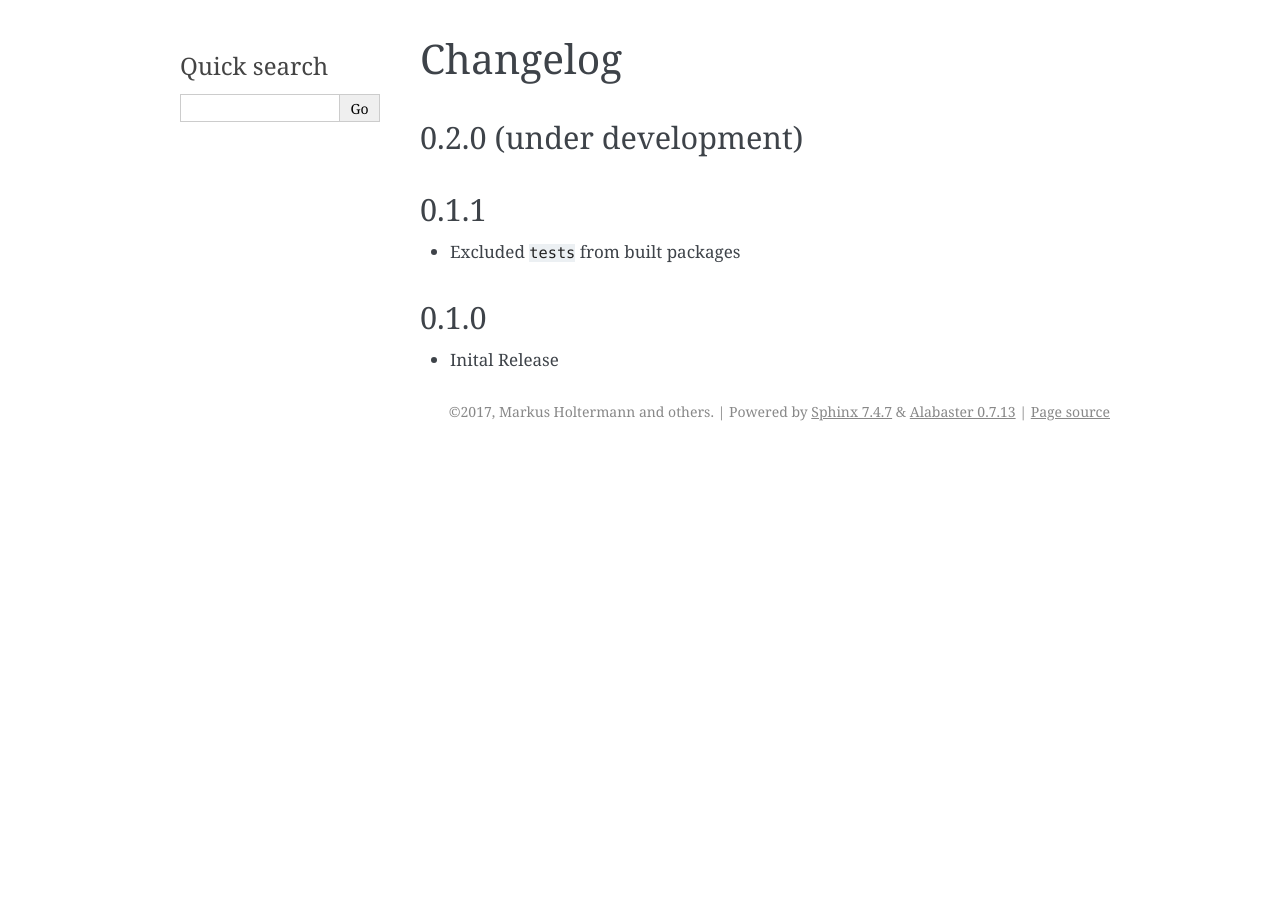
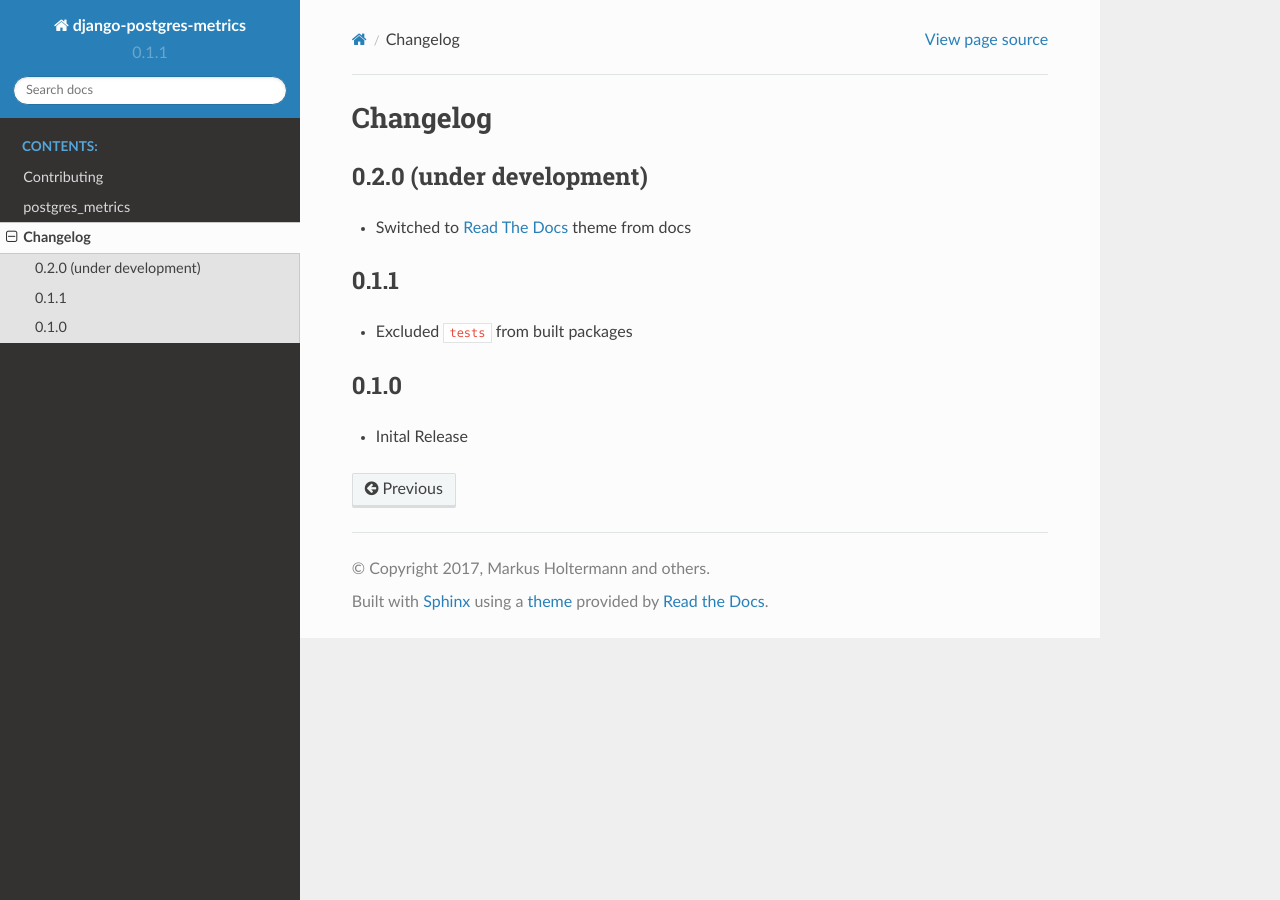
Before and after one commit to django-postgres-metrics/django-postgres-metrics, a Sphinx documentation site: the page built from docs/source/changelog.rst, in a window 1280 px wide. Built offline with Sphinx 7.4.7 and the Read the Docs theme 2.0.0, drawn with Linux system fonts in a browser that asks for light colours.

Commit message:
Used ReadTheDocs theme (#9)

```diff
--- /dev/null
+++ b/docs/requirements.txt
@@ -0,0 +1 @@
+sphinx_rtd_theme
--- a/docs/source/changelog.rst
+++ b/docs/source/changelog.rst
@@ -4,6 +4,9 @@ Changelog
 
 0.2.0 (under development)
 =========================
+
+* Switched to `Read The Docs <https://github.com/rtfd/sphinx_rtd_theme>`_ theme
+  from docs
 
 0.1.1
 =====
--- a/docs/source/conf.py
+++ b/docs/source/conf.py
@@ -92,7 +92,8 @@ todo_include_todos = False
 # The theme to use for HTML and HTML Help pages.  See the documentation for
 # a list of builtin themes.
 #
-html_theme = 'alabaster'
+# html_theme = 'alabaster'
+html_theme = "sphinx_rtd_theme"
 
 # Theme options are theme-specific and customize the look and feel of a theme
 # further.  For a list of options available for each theme, see the
@@ -110,12 +111,12 @@ html_static_path = ['_static']
 #
 # This is required for the alabaster theme
 # refs: http://alabaster.readthedocs.io/en/latest/installation.html#sidebars
-html_sidebars = {
-    '**': [
-        'relations.html',  # needs 'show_related': True theme option to display
-        'searchbox.html',
-    ]
-}
+# html_sidebars = {
+#     '**': [
+#         'relations.html',  # needs 'show_related': True theme option to display
+#         'searchbox.html',
+#     ]
+# }
 
 
 # -- Options for HTMLHelp output ------------------------------------------
```
